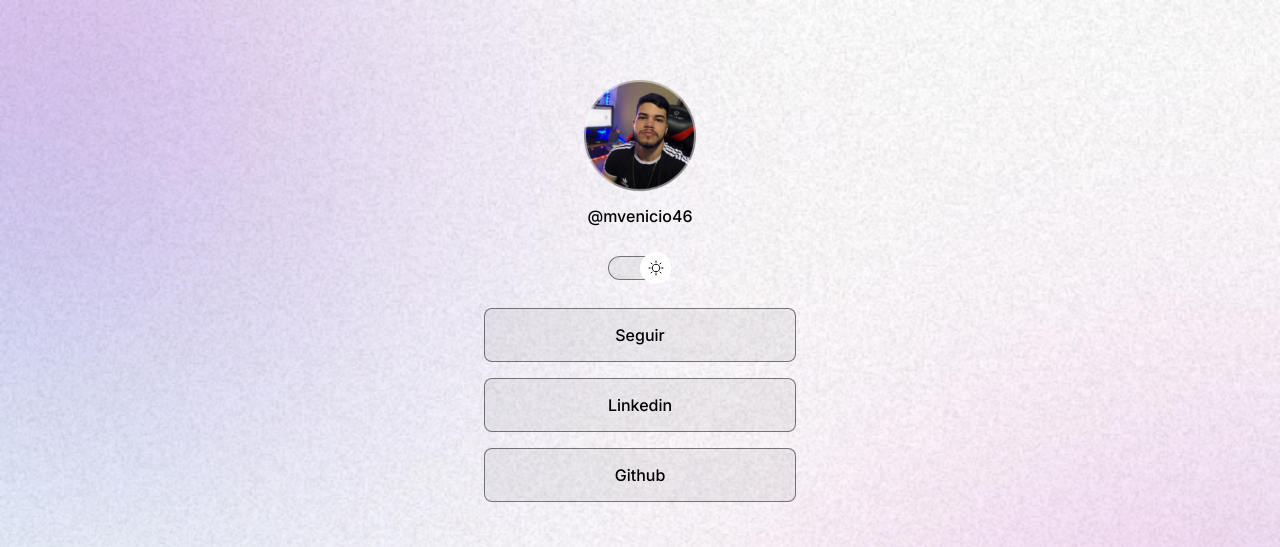
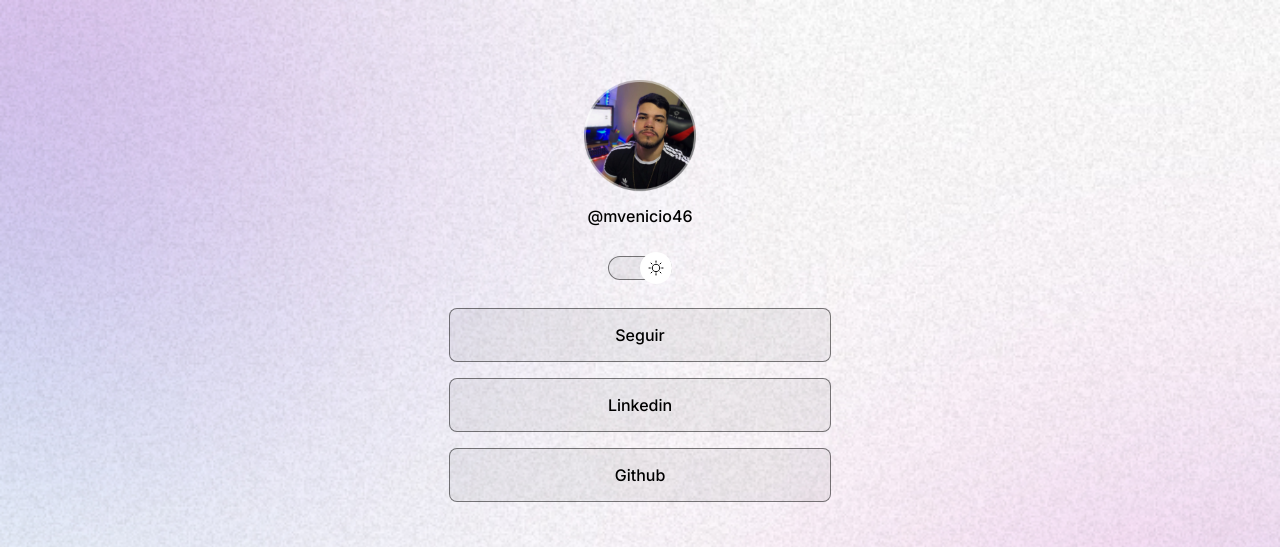
Before and after one commit to MarcosNascimento46/ProjetoDevLinks, a plain HTML site: page index.html in a window 1280 px wide. Shown: the top 547 px of the page. Drawn offline with nearby package versions, Linux system fonts and the light colour scheme.

Commit message:
Add files via upload

```diff
--- a/style.css
+++ b/style.css
@@ -31,7 +31,8 @@ body * {
 }
 
 #container {
-  width: 360px;
+  width: 100%;
+  max-width: 430px;
   margin: 56px auto 0px;
   padding: 0 24px;
 }
```
